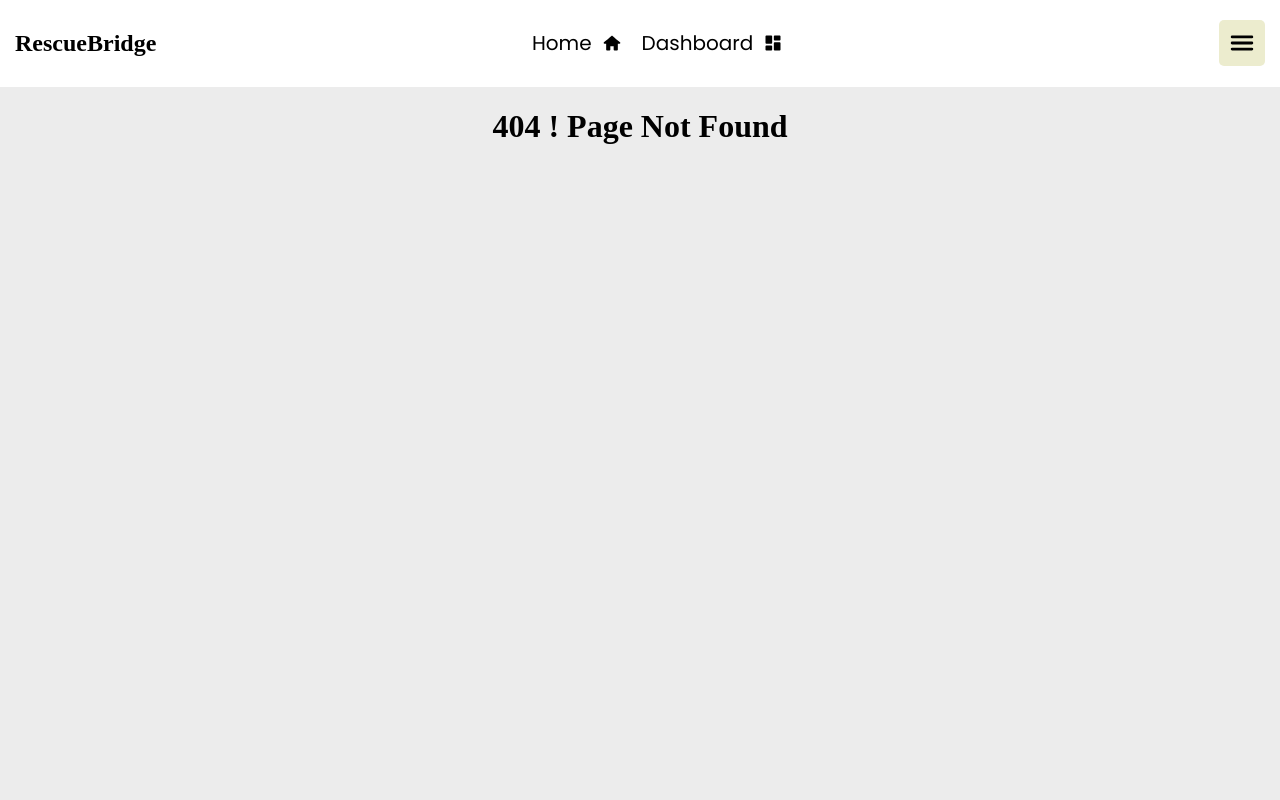
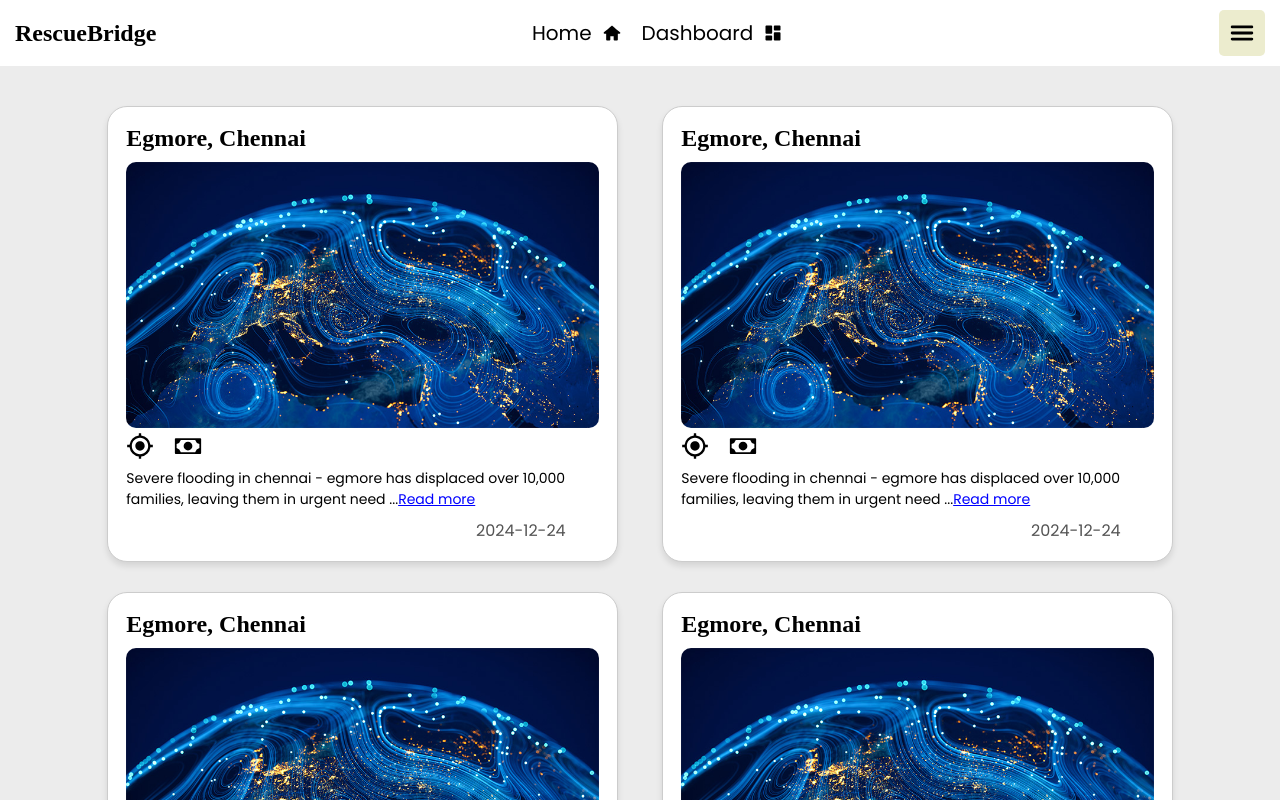
Before and after one commit to muhammedArsat/Disaster-Relief, a React (Vite) app in the folder frontend/: page /user/home in a window 1280 px wide. Before the commit this address had no page. Shown: the top 800 px of the page. Built offline with nearby package versions, Linux system fonts and the light colour scheme; a web font is replaced by a local one.

Commit message:
home feed

```diff
--- a/frontend/src/App.jsx
+++ b/frontend/src/App.jsx
@@ -5,6 +5,7 @@ import LandingPage from "./pages/user/landingPage/LandingPage";
 import Navbar from "./components/navbar/Navbar";
 import NotFound from "./pages/NotFound";
 import LocationPage from "./pages/user/locationPage/Location";
+import Home from "./pages/user/home/Home";
 
 const App = () => {
   return (
@@ -13,6 +14,7 @@ const App = () => {
       <Routes>
         <Route path="/" element={<LandingPage />} />
         <Route path="/user/location-page" element={<LocationPage />} />
+        <Route path="/user/home" element ={<Home/>}/>
         <Route path="*" element={<NotFound />} />
       </Routes>
     </Router>
@@ -28,6 +30,7 @@ const NavBarWrapper = () => {
     isLogin: false,
     isNotFound: false,
     isAdmin: false,
+
   };
 
   if (path === "/") {
@@ -36,7 +39,8 @@ const NavBarWrapper = () => {
     navbarProps.isAdmin = false; // User pages
   } else if (path.startsWith("/admin")) {
     navbarProps.isAdmin = true; // Admin pages
-  } else {
+  }
+   else {
     navbarProps.isNotFound = true; // NotFound or wildcard pages
   }
 
--- /dev/null
+++ b/frontend/src/components/user/homeFeed/HomeFeed.css
@@ -0,0 +1,73 @@
+*{
+    margin: 0;
+    position: 0;
+}
+.home-feed {
+    display: flex;
+    flex-wrap: wrap;
+    gap: 20px;
+    justify-content: center;
+    align-items: flex-start;
+  }
+
+  .feed_post {
+    width: 90%;
+    border: 1px solid #ccc;
+    border-radius: 20px;
+    box-shadow: 0 4px 6px rgba(0, 0, 0, 0.1);
+    padding: 18px;
+    background-color: white;
+    transition: transform 0.09s ease, height 0.09s ease;
+    overflow: hidden;
+  }
+
+  .feed_post img {
+    max-width: 100%;
+    margin-top:10px ;
+    border-radius: 10px;
+  }
+
+  .description {
+    font-size: 14px;
+    line-height: 1.5;
+    margin: 8px 0;
+    transition: height 1.99s ease;
+  }
+
+  .read-more {
+    color: blue;
+    cursor: pointer;
+    text-decoration: underline;
+  }
+
+.feed_post h2, p{
+    text-align: left;
+    width: 93%;
+}
+.date-col{
+     text-align: right;
+     font-size: 16px;
+      color: rgb(83, 83, 83);
+}
+.icons {
+   width:93%;
+   display: flex;
+   justify-content: flex-start;
+   gap: 20px;
+   cursor: pointer;
+   font-size: 28px;
+}
+
+
+
+/*mobile view */
+@media(max-width:480px){
+   .feed_post{
+    width: 100%;
+   }
+}
+
+/*tablet view */
+@media(min-width:490px) and (max-width:1024px){
+
+}
--- /dev/null
+++ b/frontend/src/components/user/homeFeed/HomeFeed.jsx
@@ -0,0 +1,44 @@
+import React, { useState } from 'react';
+import "./HomeFeed.css";
+import { MdOutlineMyLocation } from "react-icons/md";
+import { PiMoneyFill } from "react-icons/pi";
+import { useNavigate } from 'react-router-dom';
+
+const homeFeed = ({place,image,description,date}) => {
+  const navigate=useNavigate();
+  const [isExpanded,setIsExpanded]=useState(false);
+
+  const handleLocationNavigate=()=>{
+    navigate("/user/location-page")
+  }
+  const handleFundNavigate=()=>{
+    navigate("/user/fund-page")
+  }
+  const toggleReadMore=()=>{
+    setIsExpanded((prev)=>!prev);
+  }
+  return (
+    <div className="home-feed">
+    <div className='feed_post'>
+        <h2>{place}</h2>
+        <img src={image} alt="Feeds"/>
+        <div className='icons'>
+        <MdOutlineMyLocation  onClick={handleLocationNavigate}/>
+         <PiMoneyFill onClick={handleFundNavigate}/>
+        </div>
+
+        <p className='description'>
+          {isExpanded?description:`${description.substring(0,100)}...`}
+          {description.length>100 && (
+            <span className='read-more' onClick={toggleReadMore}>
+              {isExpanded?"Read less":"Read more"}
+            </span>
+          )}
+          </p>
+        <p className='date-col'>{date}</p>
+        </div>
+    </div>
+  )
+}
+
+export default homeFeed
--- /dev/null
+++ b/frontend/src/pages/user/home/Home.css
@@ -0,0 +1,23 @@
+.home_container{
+    margin-top: 40px;
+    display: grid ;
+    grid-template-columns: repeat(auto-fit, minmax(400px, 1fr));
+    padding:0 100px;
+    gap:30px;
+
+}
+@media (max-width: 480px) {
+    .home_container {
+        margin: 0;
+        grid-template-columns: repeat(1, 1fr);
+        padding: 20px;
+    }
+}
+
+@media(min-width:490px) and (max-width:1024px){
+.home_container{
+    margin: 0;
+    grid-template-columns: repeat(2,1fr);
+    padding: 50px;
+}
+}
--- /dev/null
+++ b/frontend/src/pages/user/home/Home.jsx
@@ -0,0 +1,101 @@
+import React from "react";
+import "./Home.css";
+import HomeFeed from "../../../components/user/homeFeed/homeFeed";
+import img1 from "../../../../assets/kc-bk-hero.jpg";
+
+const Home = () => {
+  const feeds = [
+    {
+      place: "Egmore, Chennai",
+      image: img1,
+      disaster: "Flood",
+      description:
+        "Severe flooding in chennai - egmore has displaced over 10,000 families, leaving them in urgent need of shelter and aid.Severe flooding in chennai - egmore has displaced over 10,000 families, leaving them in urgent need of shelter and aid.Severe flooding in chennai - egmore has displaced over 10,000 families, leaving them in urgent need of shelter and aid.Severe flooding in chennai - egmore has displaced over 10,000 families, leaving them in urgent need of shelter and aid.",
+      date: "2024-12-24",
+    },
+    {
+      place: "Egmore, Chennai",
+      image: img1,
+      disaster: "Flood",
+      description:
+        "Severe flooding in chennai - egmore has displaced over 10,000 families, leaving them in urgent need of shelter and aid.",
+      date: "2024-12-24",
+    },
+    {
+      place: "Egmore, Chennai",
+      image: img1,
+      disaster: "Flood",
+      description:
+        "Severe flooding in chennai - egmore has displaced over 10,000 families, leaving them in urgent need of shelter and aid.",
+      date: "2024-12-24",
+    },
+    {
+      place: "Egmore, Chennai",
+      image: img1,
+      disaster: "Flood",
+      description:
+        "Severe flooding in chennai - egmore has displaced over 10,000 families, leaving them in urgent need of shelter and aid.",
+      date: "2024-12-24",
+    },
+    {
+      place: "Egmore, Chennai",
+      image: img1,
+      disaster: "Flood",
+      description:
+        "Severe flooding in chennai - egmore has displaced over 10,000 families, leaving them in urgent need of shelter and aid.",
+      date: "2024-12-24",
+    },
+    {
+      place: "Egmore, Chennai",
+      image: img1,
+      disaster: "Flood",
+      description:
+        "Severe flooding in chennai - egmore has displaced over 10,000 families, leaving them in urgent need of shelter and aid.",
+      date: "2024-12-24",
+    },
+    {
+      place: "Egmore, Chennai",
+      image: img1,
+      disaster: "Flood",
+      description:
+        "Severe flooding in chennai - egmore has displaced over 10,000 families, leaving them in urgent need of shelter and aid.",
+      date: "2024-12-24",
+    },
+    {
+      place: "Egmore, Chennai",
+      image: img1,
+      disaster: "Flood",
+      description:
+        "Severe flooding in chennai - egmore has displaced over 10,000 families, leaving them in urgent need of shelter and aid.",
+      date: "2024-12-24",
+    },
+    {
+      place: "Egmore, Chennai",
+      image: img1,
+      disaster: "Flood",
+      description:
+        "Severe flooding in chennai - egmore has displaced over 10,000 families, leaving them in urgent need of shelter and aid.",
+      date: "2024-12-24",
+    },
+
+  ];
+
+  return (
+    <div>
+      <div className="home_container">
+        {feeds.map((feed, index) => (
+          <HomeFeed
+            key={index}
+            place={feed.place}
+            image={feed.image}
+            disaster={feed.disaster}
+            description={feed.description}
+            date={feed.date}
+          />
+        ))}
+      </div>
+    </div>
+  );
+};
+
+export default Home;
```
Also changed, not shown: frontend/src/pages/user/landingPage/Landing.css (line endings or trailing spaces), 1 other file (tests, documents, lock files or other folders).
